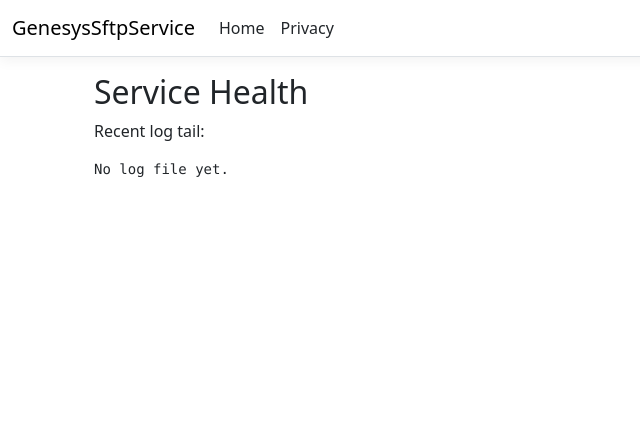
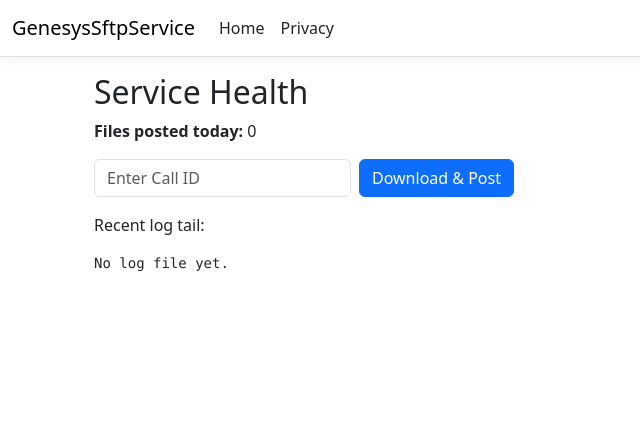
Before and after one commit to Intelligentcancer/TestApp, an ASP.NET Core app: page /health in a window 1280 px wide. Shown: the top 437 px of the page, without its empty margins (0-640 px from the left). Run offline with ASP.NET Core 8, Linux system fonts and the light colour scheme; the visitor is signed in with stand-in values (Sample User, id 1); style sheets or scripts are compiled from the project's sources; some libraries are stand-ins or nearby versions.

Commit message:
Add manual recording download and posting feature to health page
Co-authored-by: sharoz.akhter <sharoz.akhter@gmail.com>

```diff
--- a/GenesysSftpService/Controllers/HealthController.cs
+++ b/GenesysSftpService/Controllers/HealthController.cs
@@ -1,15 +1,79 @@
 using Microsoft.AspNetCore.Authorization;
 using Microsoft.AspNetCore.Mvc;
 using Microsoft.Extensions.Diagnostics.HealthChecks;
+using Microsoft.EntityFrameworkCore;
+using Microsoft.Extensions.Options;
+using GenesysSftpService.Models;
+using GenesysSftpService.Services;
 
 namespace GenesysSftpService.Controllers;
 
 [Authorize]
 public class HealthController : Controller
 {
+    private readonly AppDbContext _db;
+    private readonly IRecordingDownloader _downloader;
+    private readonly ISftpUploader _uploader;
+    private readonly ProcessingOptions _options;
+
+    public HealthController(AppDbContext db, IRecordingDownloader downloader, ISftpUploader uploader, IOptions<ProcessingOptions> options)
+    {
+        _db = db;
+        _downloader = downloader;
+        _uploader = uploader;
+        _options = options.Value;
+    }
+
     [HttpGet("/health")]
-    public IActionResult Index()
+    public async Task<IActionResult> Index()
     {
+        var today = DateOnly.FromDateTime(DateTime.UtcNow);
+        var start = today.ToDateTime(TimeOnly.MinValue);
+        var end = today.ToDateTime(TimeOnly.MaxValue);
+        var postedCount = await _db.GenesysConversations
+            .Where(c => c.IsPosted && c.ConversationEnd >= start && c.ConversationEnd <= end)
+            .CountAsync();
+        ViewData["PostedCount"] = postedCount;
         return View();
     }
+
+    [HttpPost("/health/download")]
+    public async Task<IActionResult> DownloadAndPost(string callId)
+    {
+        if (string.IsNullOrWhiteSpace(callId))
+        {
+            TempData["Msg"] = "Please enter a call ID.";
+            return RedirectToAction(nameof(Index));
+        }
+
+        try
+        {
+            var result = await _downloader.DownloadAsync(callId.Trim(), HttpContext.RequestAborted);
+            if (result == null)
+            {
+                TempData["Msg"] = "Download failed.";
+                return RedirectToAction(nameof(Index));
+            }
+
+            // Determine destination using today's date
+            var now = DateTime.UtcNow;
+            var monthAbbrev = System.Globalization.CultureInfo.InvariantCulture.DateTimeFormat.GetAbbreviatedMonthName(now.Month);
+            var destinationFolder = $"Call Recordings/{now.Year}/{now.Month:D2}-{monthAbbrev}";
+            await _uploader.UploadAsync(result.Value.filePath, destinationFolder, HttpContext.RequestAborted);
+
+            // Mark as posted if present
+            var convo = await _db.GenesysConversations.FirstOrDefaultAsync(c => c.ConversationId == callId);
+            if (convo != null)
+            {
+                convo.IsPosted = true;
+                await _db.SaveChangesAsync();
+            }
+            TempData["Msg"] = "Recording downloaded and posted.";
+        }
+        catch (Exception ex)
+        {
+            TempData["Msg"] = "Error: " + ex.Message;
+        }
+        return RedirectToAction(nameof(Index));
+    }
 }
--- a/GenesysSftpService/Views/Health/Index.cshtml
+++ b/GenesysSftpService/Views/Health/Index.cshtml
@@ -4,6 +4,26 @@
 
 <div class="container">
     <h2>Service Health</h2>
+
+    <div class="mb-3">
+        <strong>Files posted today:</strong> @ViewData["PostedCount"]
+    </div>
+
+    <div class="mb-3">
+        @if (TempData["Msg"] != null)
+        {
+            <div class="alert alert-info">@TempData["Msg"]</div>
+        }
+        <form method="post" action="/health/download" class="row g-2">
+            <div class="col-auto">
+                <input name="callId" class="form-control" placeholder="Enter Call ID" />
+            </div>
+            <div class="col-auto">
+                <button class="btn btn-primary" type="submit">Download & Post</button>
+            </div>
+        </form>
+    </div>
+
     <p>Recent log tail:</p>
     <pre style="max-height:400px;overflow:auto;">
 @{
```
Also changed, not shown: 12 other files.
